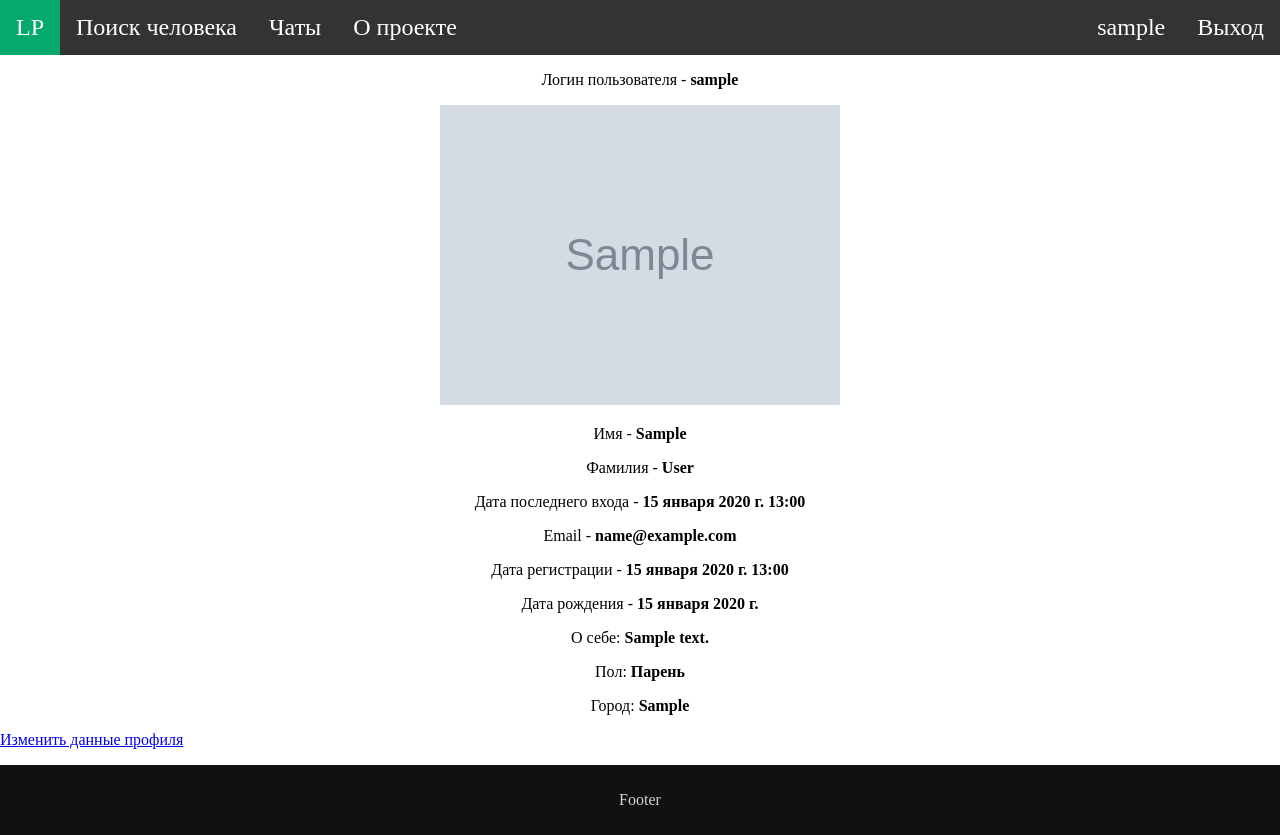
After one commit to Roma-Leto/lzpplds, a Django app: page /accounts/profile/1/ in a window 1280 px wide. The commit adds this page. Run offline with Django 5.2, Linux system fonts and the light colour scheme; tables that the repository leaves empty hold one stand-in row (values such as "Sample post"); grey boxes marked "Sample" are stand-in pictures; parts of the project's set-up code (start-up, migrations or seed data) failed here and were passed over.

Commit message:
login logout profile users. change user img

```diff
--- a/lzpplapp/views.py
+++ b/lzpplapp/views.py
@@ -1,5 +1,8 @@
+from django.shortcuts import render
 from django.views.generic import TemplateView
+
+from users.models import User
 
 
 class HomePage(TemplateView):
-    template_name = 'lzpplapp/home_page.html'
+    template_name = 'lzpplapp/index.html'
--- a/lzpplds/urls.py
+++ b/lzpplds/urls.py
@@ -1,10 +1,18 @@
 from django.contrib import admin
 from django.urls import path, include
+from django.conf.urls.static import static
+from django.conf import settings
 
 from lzpplapp.views import *
 
 urlpatterns = [
-    path('', HomePage.as_view(), name="home_page"),
+    path('', HomePage.as_view(), name="index"),
     path('admin/', admin.site.urls),
-    path('accounts/', include('users.urls', namespace='users_app_url')),
+    path('accounts/', include('users.urls', namespace='users')),
 ]
+
+if settings.DEBUG:
+    urlpatterns += static(settings.STATIC_URL,
+                          document_root=settings.STATIC_ROOT)
+    urlpatterns += static(settings.MEDIA_URL,
+                          document_root=settings.MEDIA_ROOT)
--- a/static/css/standard.css
+++ b/static/css/standard.css
@@ -53,3 +53,10 @@ div.intro {
   text-align: center;
   color: lightgray;
 }
+
+.login_field {
+  top:180px;
+  min-height:110px;
+  z-index:18;
+  text-align: center;
+}
--- a/templates/base.html
+++ b/templates/base.html
@@ -4,8 +4,10 @@
 <html lang="ru">
 <head>
     <meta charset="UTF-8">
-    <link rel="stylesheet" href="{% static 'css/standard.css' %}" type="text/css">
-    <link rel="stylesheet" href="{% static 'css/mobile.css' %}" type="text/css">
+    <link rel="stylesheet" href="{% static 'css/standard.css' %}"
+          type="text/css">
+    <link rel="stylesheet" href="{% static 'css/mobile.css' %}"
+          type="text/css">
     <meta name="viewport" content="width=device-width, initial-scale=1.0">
     <title>{% block title %}Title{% endblock title %}</title>
     {% block style %}
@@ -13,12 +15,22 @@
 </head>
 <body>
 <ul class="topnav">
-  <li><a class="active" href="{% url 'home_page' %}">LP</a></li>
+    <li><a class="active" href="{% url 'index' %}">LP</a></li>
     <li><a href="#">Поиск человека</a></li>
     <li><a href="#">Чаты</a></li>
     <li><a href="#">О проекте</a></li>
-  <li class="right"><a href="#">Вход</a></li>
-  <li class="right"><a href="#">Регистрация</a></li>
+
+
+    {% if user.is_authenticated %}
+        <li class="right"><a href="{% url 'users:logout' %}">Выход</a></li>
+        <li class="right"><a
+                href="{% url 'users:profile' pk=user.id %}">{{ user.username }}</a>
+        </li>
+    {% else %}
+        <li class="right"><a href="{% url 'users:login' %}">Вход</a></li>
+        <li class="right"><a href="{% url 'users:register' %}">Регистрация</a>
+        </li>
+    {% endif %}
 </ul>
 
 {% block content %}
--- a/templates/lzpplapp/home_page.html
+++ b/templates/lzpplapp/index.html
@@ -7,7 +7,7 @@
 {% endblock style %}
 
 {% block content %}
-<div class="intro">
-  {% include 'lzpplapp/includes/welcome_text.html' %}
-</div>
+    <div class="intro">
+        {% include 'lzpplapp/includes/welcome_text.html' %}
+    </div>
 {% endblock content %}
--- /dev/null
+++ b/templates/users/user_detail.html
@@ -0,0 +1,31 @@
+{% extends 'base.html' %}
+
+{% block content %}
+    <div class="login_field">
+        <p>Логин пользователя - <b>{{ user.username }}</b></p>
+        <p>
+            {% if user.photo.url is not None %}
+                <img alt="{{ user.photo.name }}"
+                     class="picture"
+                     src="{{ user.photo.url }}" width="400">
+            {% else %}
+                НЕТ ФОТО
+            {% endif %}
+        </p>
+        <p>Имя - <b>{{ user.first_name }}</b></p>
+        <p>Фамилия - <b>{{ user.last_name }}</b></p>
+        <p>Дата последнего входа - <b>{{ user.last_login }}</b></p>
+        <p>Email - <b>{{ user.email }}</b></p>
+        <p>Дата регистрации - <b>{{ user.date_joined }}</b></p>
+        <p>Дата рождения - <b>{{ user.date_of_birth }}</b></p>
+        <p>О себе: <b>{{ user.about_me }}</b></p>
+        <p>Пол: <b> {% if user.sex == 'male' %}
+            {{ user.SEX_CHOICES.0.1 }}
+        {% else %}
+            {{ user.SEX_CHOICES.1.1 }}
+        {% endif %}</b></p>
+        <p>Город: <b>{{ user.city }}</b></p>
+        {#        {% endfor %}#}
+    </div>
+    <p><a href="#">Изменить данные профиля</a></p>
+{% endblock %}
--- a/users/models.py
+++ b/users/models.py
@@ -28,3 +28,5 @@ class User(AbstractUser):
 
     class Meta:
         ordering = ['-date_joined', 'first_name', ]
+        verbose_name = "Пользователь"
+        verbose_name_plural = "Пользователи"
--- a/users/urls.py
+++ b/users/urls.py
@@ -1,7 +1,14 @@
 from django.urls import path
+
+from .views import *
 
 app_name = "users_app_url"
 
 urlpatterns = [
-    # path('', admin.site.urls),
+    path('login/', UserLogin.as_view(), name='login'),
+    path('login-done/', LoginDoneView.as_view(), name='login-done'),
+    path('logout/', LogoutView.as_view(), name='logout'),
+    path('register/', RegisterUser.as_view(), name='register'),
+    path('profile/edit/', EditProfileUserView.as_view(), name='profile_edit'),
+    path('profile/<int:pk>/', ProfileUserView.as_view(), name='profile'),
 ]
--- a/users/views.py
+++ b/users/views.py
@@ -1 +1,49 @@
+from django.contrib.auth.decorators import login_required
+from django.contrib.auth.mixins import LoginRequiredMixin
+from django.contrib.auth.views import LoginView, LogoutView
+from django.contrib.messages.views import SuccessMessageMixin
 from django.shortcuts import render
+from django.urls import reverse_lazy
+from django.views import View
+from django.views.generic import CreateView, TemplateView, UpdateView, \
+    DetailView
+
+from users.forms import UserLoginForm, RegisterUserForm
+from users.models import User
+
+
+class UserLogin(LoginView):
+    form_class = UserLoginForm  # default: AuthenticationForm
+    template_name = 'users/login.html'
+    extra_context = {
+        'title': 'Авторизация',
+    }
+
+    # Переопределение функции перенаправления после успешной авторизации.
+    # По умолчанию - profile
+    def get_success_url(self):
+        return reverse_lazy("index")
+
+
+class RegisterUser(CreateView):
+    form_class = RegisterUserForm
+    model = User
+    template_name = 'users/register.html'
+    extra_context = {
+        'title': "Регистрация",
+    }
+    success_url = reverse_lazy('users:login-done')
+
+
+class LoginDoneView(TemplateView):
+    template_name = 'users/login_done.html'
+
+
+class ProfileUserView(DetailView):
+    model = User
+    context_object_name = 'user'
+    template_name = 'users/user_detail.html'
+
+
+class EditProfileUserView(SuccessMessageMixin, LoginRequiredMixin, UpdateView):
+    pass
```
Also changed, not shown: lzpplds/settings.py (+8 -3 lines), templates/users/login.html (added, +18 -0 lines), templates/users/login_done.html (added, +9 -0 lines), templates/users/profile_edit.html (added, +12 -0 lines), templates/users/register.html (added, +14 -0 lines), users/forms.py (added, +91 -0 lines). Lines whose indentation alone changed are shown as unchanged.
